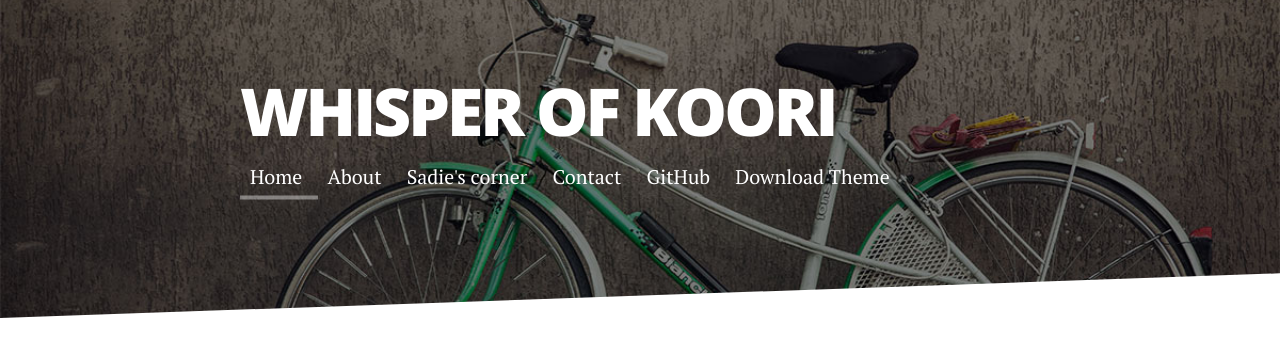
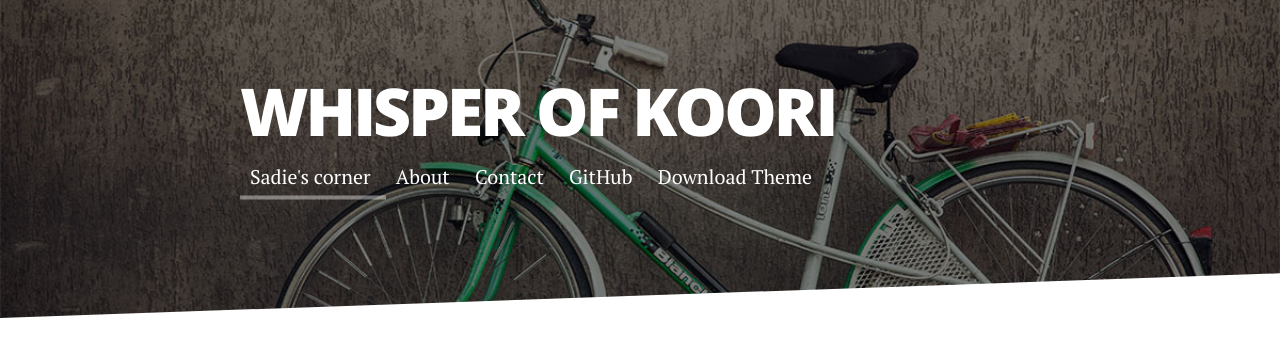
Before and after one commit to SadieKoori/SadieKoori.github.io, a Jekyll site: the page built from index.html, in a window 1280 px wide. Shown: the top 359 px of the page. Built offline with Jekyll 4.4.1, drawn with Linux system fonts in a browser that asks for light colours; nearby versions of some CDN libraries; Markdown is read by kramdown in place of the engine named in the settings; the list of posts is cut into pages by our own code.

Commit message:
Update _config.yml

```diff
--- a/_config.yml
+++ b/_config.yml
@@ -12,12 +12,10 @@ plugins: [jekyll-paginate]
 paginate: 5
 
 navigation:
-  - title: Home
+  - title: Sadie's corner
     url: /index.html
   - title: About
     url: /about
-  - title: Sadie's corner
-    url: / articles
   - title: Contact
     url: /contact
 
```
